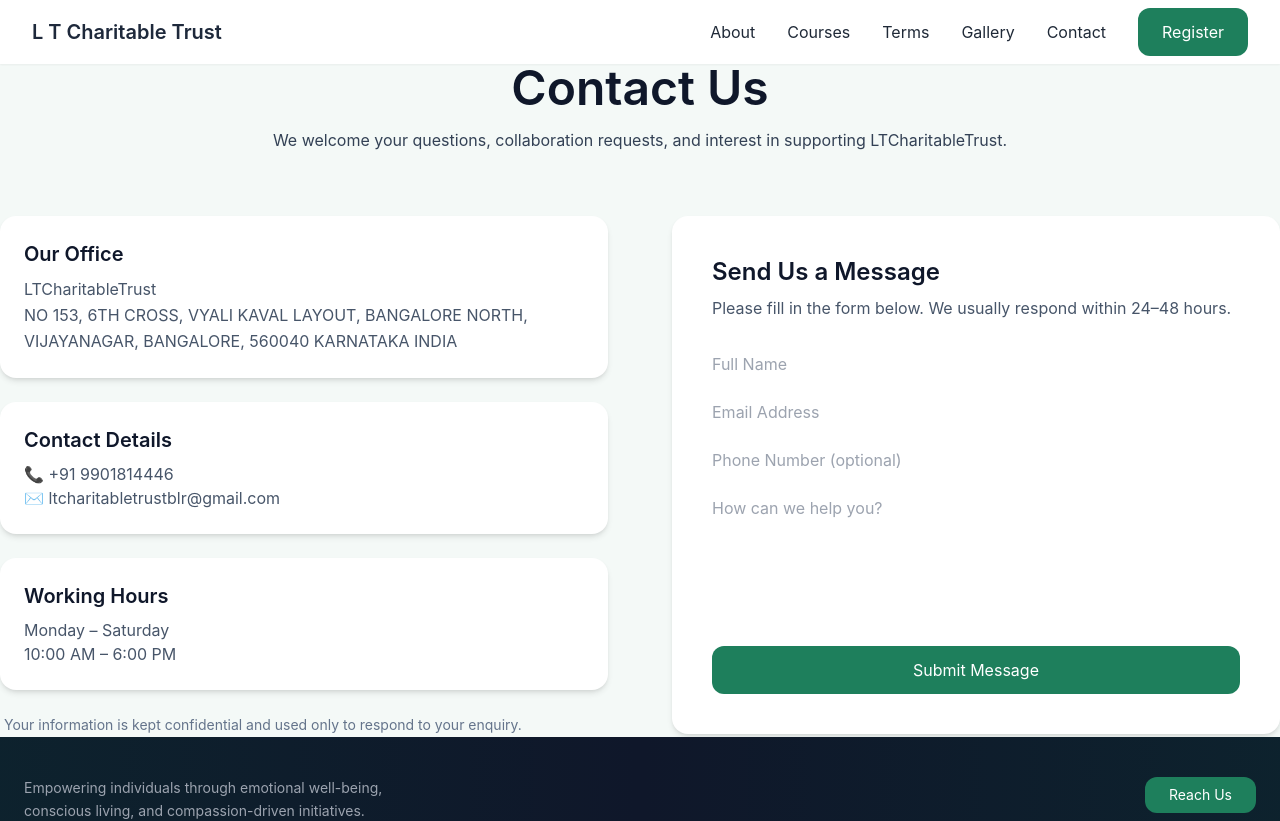
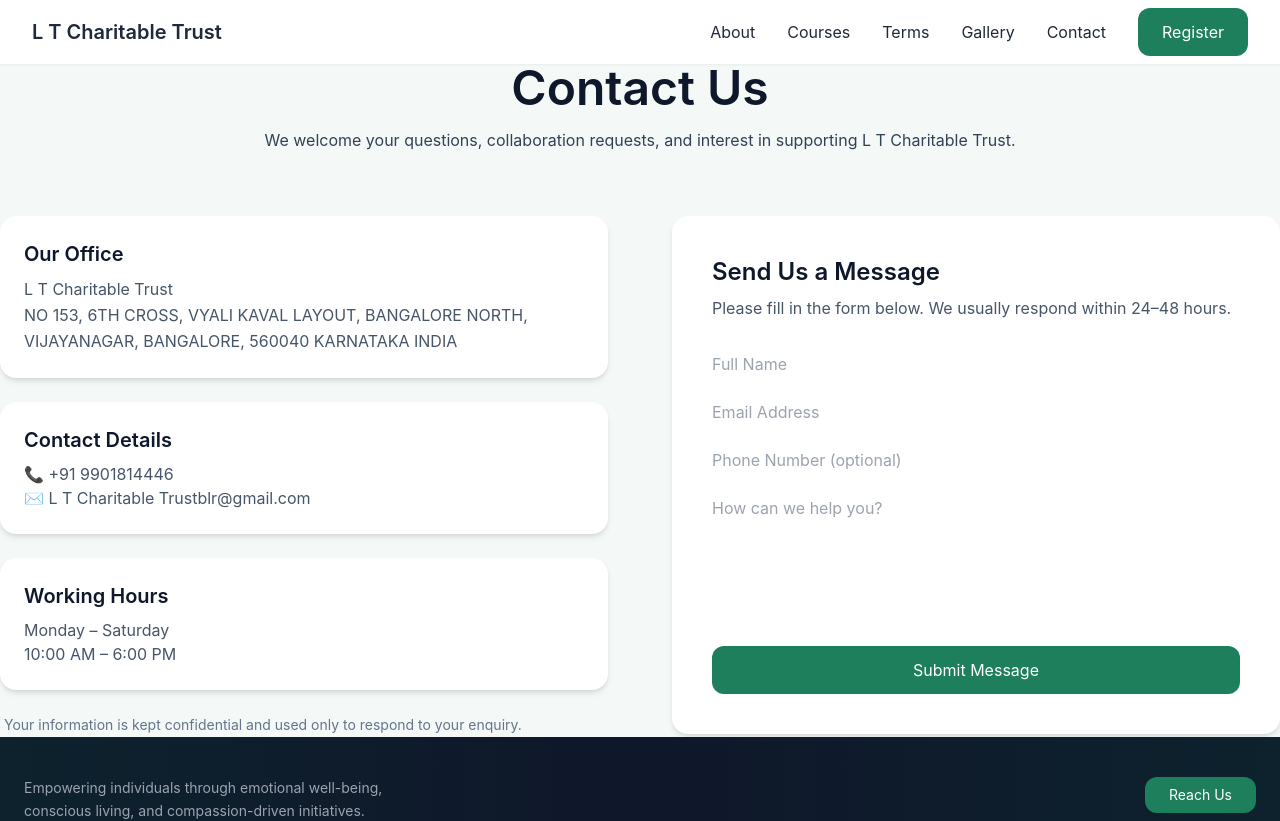
Before and after one commit to saqeeb66/trust_client, a React (Vite) app: page /contact in a window 1280 px wide. Shown: the top 821 px of the page. Built offline with nearby package versions, Linux system fonts and the light colour scheme.

Commit message:
Update Contact.jsx

```diff
--- a/src/pages/Contact.jsx
+++ b/src/pages/Contact.jsx
@@ -25,7 +25,7 @@ function Contact() {
     try {
       await submitContactForm(formData);
       setSuccess(
-        "Thank you for contacting LTCharitableTrust. Our team will reach out to you shortly."
+        "Thank you for contacting L T Charitable Trust. Our team will reach out to you shortly."
       );
       setFormData({ name: "", email: "", phone: "", message: "" });
     } catch {
@@ -48,7 +48,7 @@ function Contact() {
           <h1 className="text-4xl md:text-5xl mb-4">Contact Us</h1>
           <p className="text-slate-700 max-w-3xl mx-auto">
             We welcome your questions, collaboration requests, and interest in
-            supporting LTCharitableTrust.
+            supporting L T Charitable Trust.
           </p>
         </motion.div>
 
@@ -64,7 +64,7 @@ function Contact() {
             <div className="card">
               <h3 className="text-xl mb-2">Our Office</h3>
               <p className="text-slate-600 leading-relaxed">
-                LTCharitableTrust<br />
+                L T Charitable Trust<br />
                 NO 153, 6TH CROSS, VYALI KAVAL LAYOUT, BANGALORE NORTH, VIJAYANAGAR, BANGALORE, 560040 KARNATAKA INDIA
               </p>
             </div>
@@ -72,7 +72,7 @@ function Contact() {
             <div className="card">
               <h3 className="text-xl mb-2">Contact Details</h3>
               <p className="text-slate-600">📞 +91 9901814446</p>
-              <p className="text-slate-600">✉️ ltcharitabletrustblr@gmail.com</p>
+              <p className="text-slate-600">✉️ L T Charitable Trustblr@gmail.com</p>
             </div>
 
             <div className="card">
```
